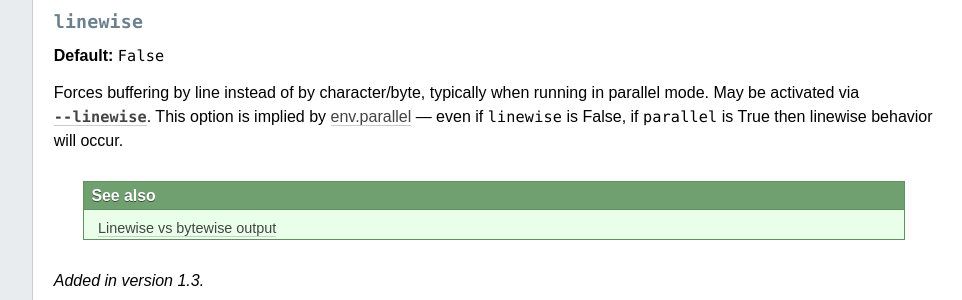
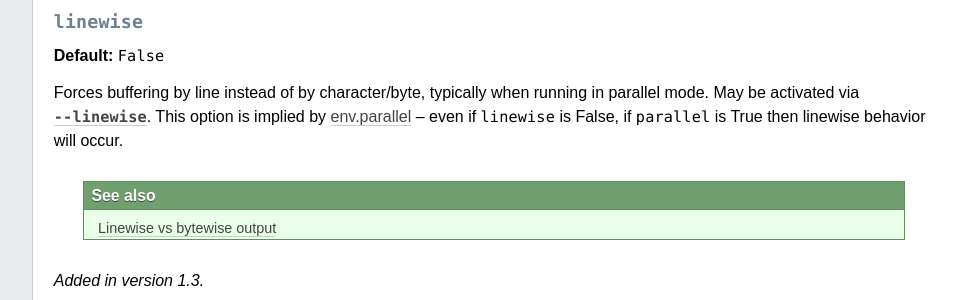
Before and after one commit to fabric/fabric, a Sphinx documentation site: the page built from docs/usage/env.rst, in a window 1280 px wide and 900 px high, scrolled down 6036 px. Shown: the part 152-452 px from the top of the window, without its empty margins (224-1186 px from the left). Built offline with Sphinx 7.4.7, drawn with Linux system fonts in a browser that asks for light colours.

```diff
--- a/docs/usage/env.rst
+++ b/docs/usage/env.rst
@@ -359,7 +359,7 @@ set/appended to with :option:`-i`.
 
 Forces buffering by line instead of by character/byte, typically when running
 in parallel mode. May be activated via :option:`--linewise`. This option is
-implied by :ref:`env.parallel <env-parallel>` --- even if ``linewise`` is False,
+implied by :ref:`env.parallel <env-parallel>` -- even if ``linewise`` is False,
 if ``parallel`` is True then linewise behavior will occur.
 
 .. seealso:: :ref:`linewise-output`
```
